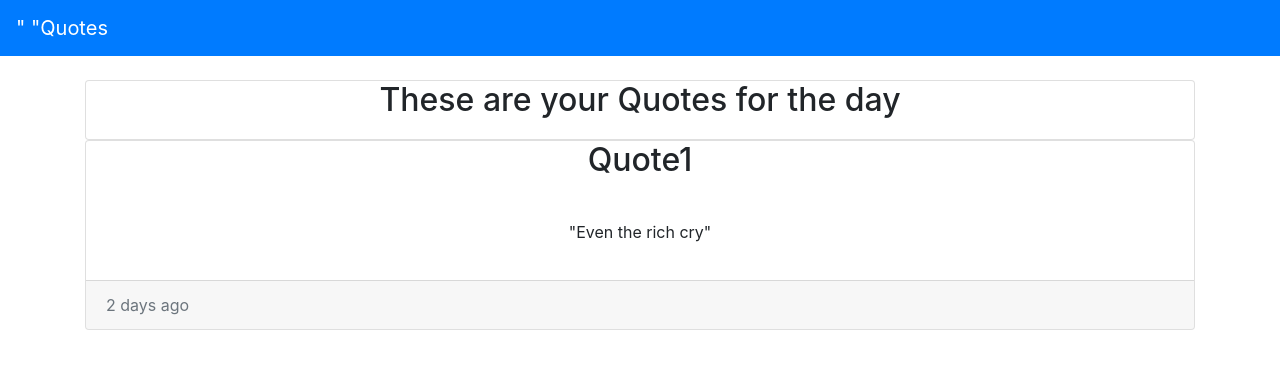
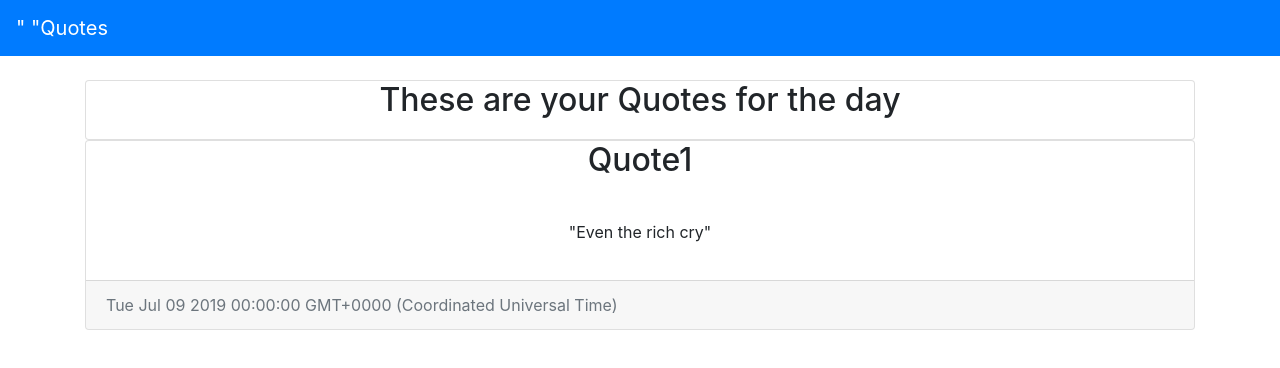
Before and after one commit to mogere/quotes, an Angular app: page / in a window 1280 px wide. Shown: the top 368 px of the page. Built offline with nearby package versions, Linux system fonts and the light colour scheme.

Commit message:
add string-interpolation

```diff
--- a/src/app/quote.ts
+++ b/src/app/quote.ts
@@ -1,9 +1,7 @@
 export class Quote {
-    text:string;
-    author:string;
-    timePassed:Date;
-    vote:{
-        upvote:number;
-        downvote:number;
+
+    constructor(public text:string, public author:string, public timePassed:Date,
+        public vote?:{ upVote:number, downVote:number}){
+
     }
 }
--- a/src/app/quotes/quotes.component.html
+++ b/src/app/quotes/quotes.component.html
@@ -9,10 +9,10 @@
                 <h2>Quote1</h2>
             </div>
             <div class="card-body text-center">
-                <p>"Even the rich cry"</p>
+                <p>"{{quotes.text}}"</p>
             </div>
             <div class="card-footer text-muted">
-                    2 days ago
+                    {{quotes.timePassed}}
             </div>
         </div>
 </div>
--- a/src/app/quotes/quotes.component.ts
+++ b/src/app/quotes/quotes.component.ts
@@ -1,4 +1,5 @@
 import { Component, OnInit } from '@angular/core';
+import { Quote } from '../quote';
 
 @Component({
   selector: 'app-quotes',
@@ -7,7 +8,10 @@ import { Component, OnInit } from '@angular/core';
 })
 export class QuotesComponent implements OnInit {
 
-  constructor() { }
+    quotes:Quote = new Quote("Even the rich cry","Pau",new Date(2019,6,9));
+
+
+
 
   ngOnInit() {
   }
```
